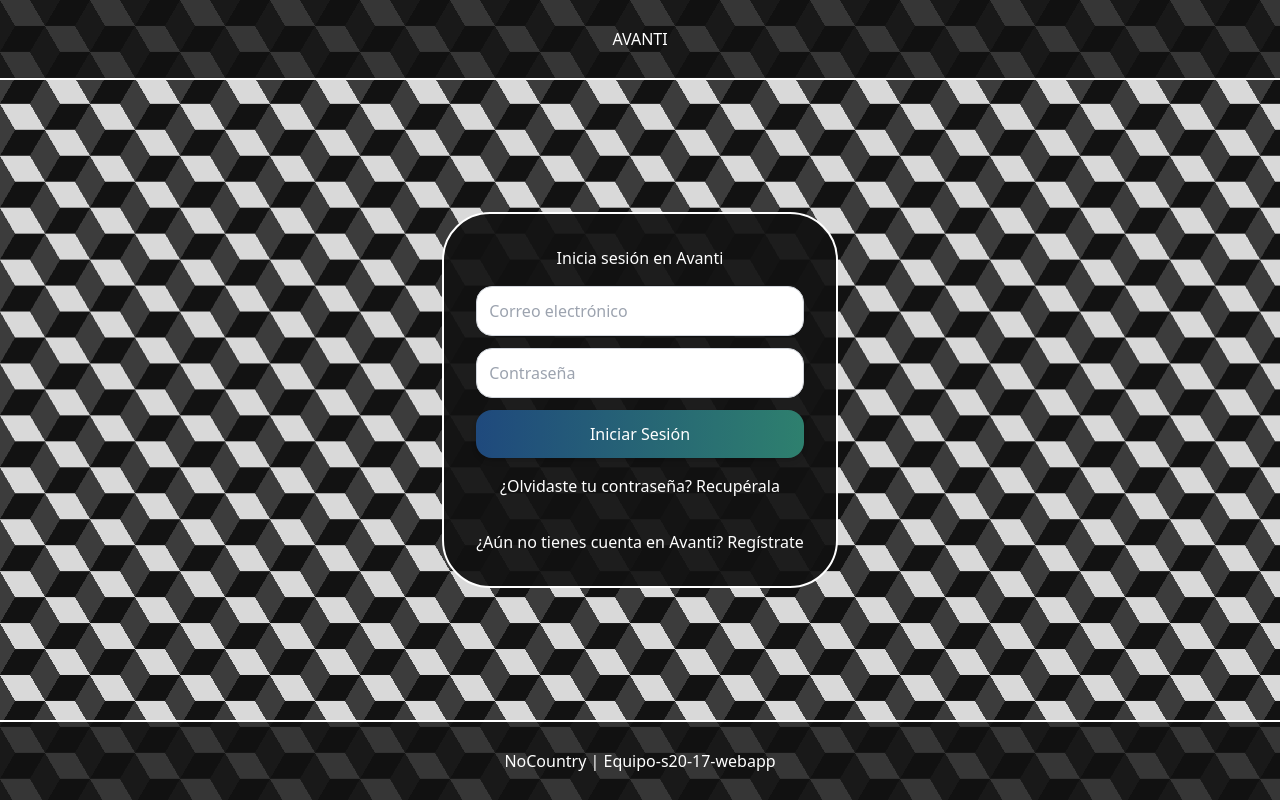
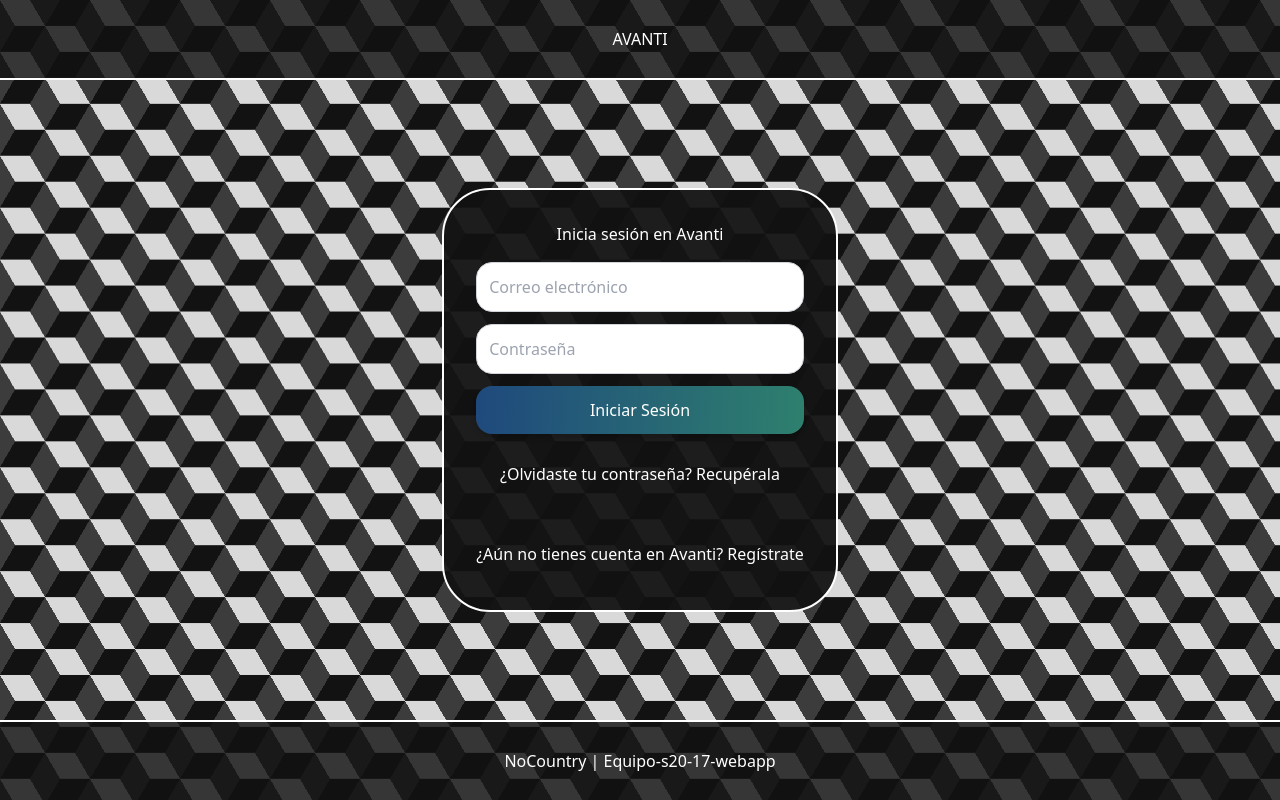
Before and after one commit to No-Country-simulation/S20-17-webapp, a React (Vite) app in the folder Frontend/: page /login in a window 1280 px wide. Built offline with nearby package versions, Linux system fonts and the light colour scheme; the HTML template or start-up script is replaced by a standard one.

Commit message:
Improve accesibility of links in UserLoginpage.jsx

```diff
--- a/Frontend/src/pages/Auth/UserLoginPage.jsx
+++ b/Frontend/src/pages/Auth/UserLoginPage.jsx
@@ -32,17 +32,17 @@ export function UserLoginPage() {
                 <div className="m-4 flex flex-col gap-4 rounded-6xl border-2 border-solid border-white bg-[#121212F0] p-8">
                     <h1 className="mx-auto">Inicia sesión en Avanti</h1>
                     <LoginForm />
-                    <p className="mx-auto mb-4">
-                        ¿Olvidaste tu contraseña?
-                        <span>
-                            <Link to="/recovery"> Recupérala</Link>
-                        </span>
+                    <p className="mb-4 grid min-h-12 min-w-12 place-items-center">
+                        <Link to="/recovery">
+                            ¿Olvidaste tu contraseña?
+                            <span> Recupérala</span>
+                        </Link>
                     </p>
-                    <p className="mx-auto">
-                        ¿Aún no tienes cuenta en Avanti?
-                        <span>
-                            <Link to="/register"> Regístrate</Link>
-                        </span>
+                    <p className="grid min-h-12 min-w-12 place-items-center">
+                        <Link to="/register">
+                            ¿Aún no tienes cuenta en Avanti?
+                            <span> Regístrate</span>
+                        </Link>
                     </p>
                 </div>
             </main>
```
